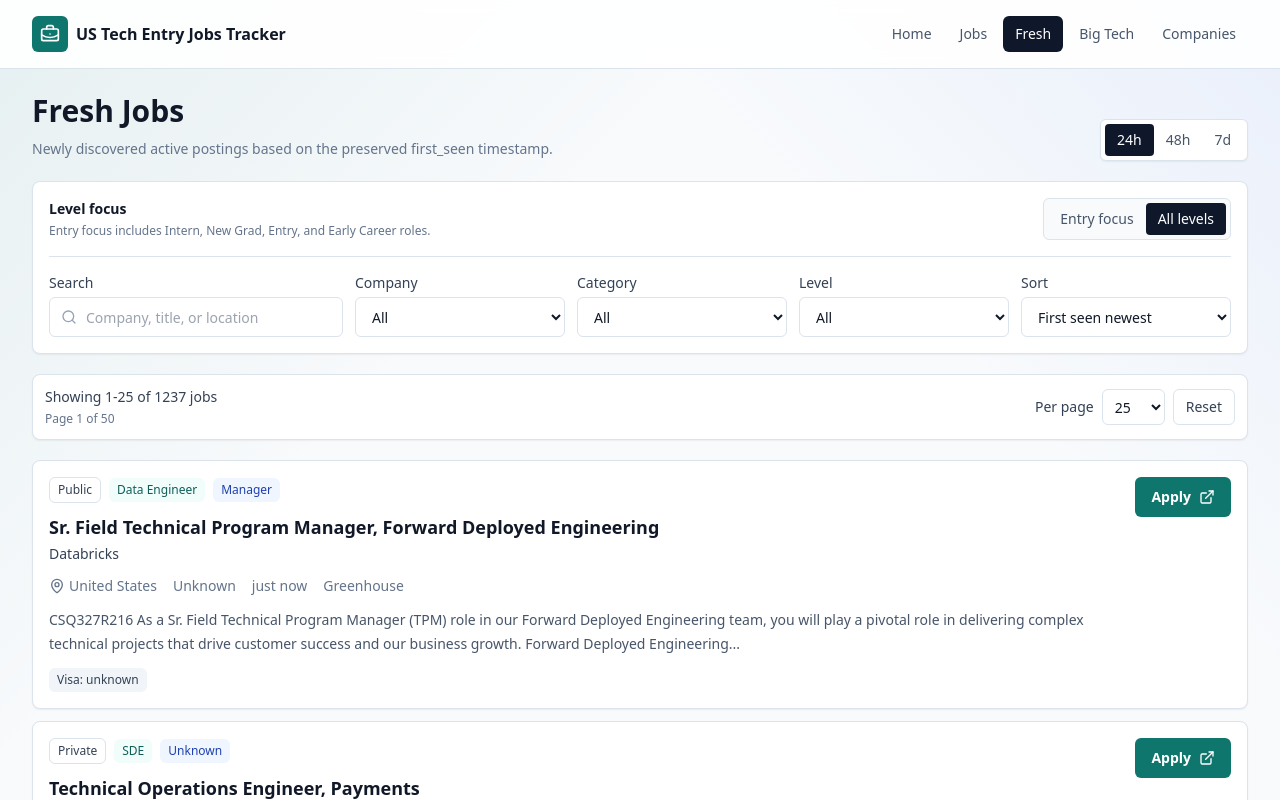
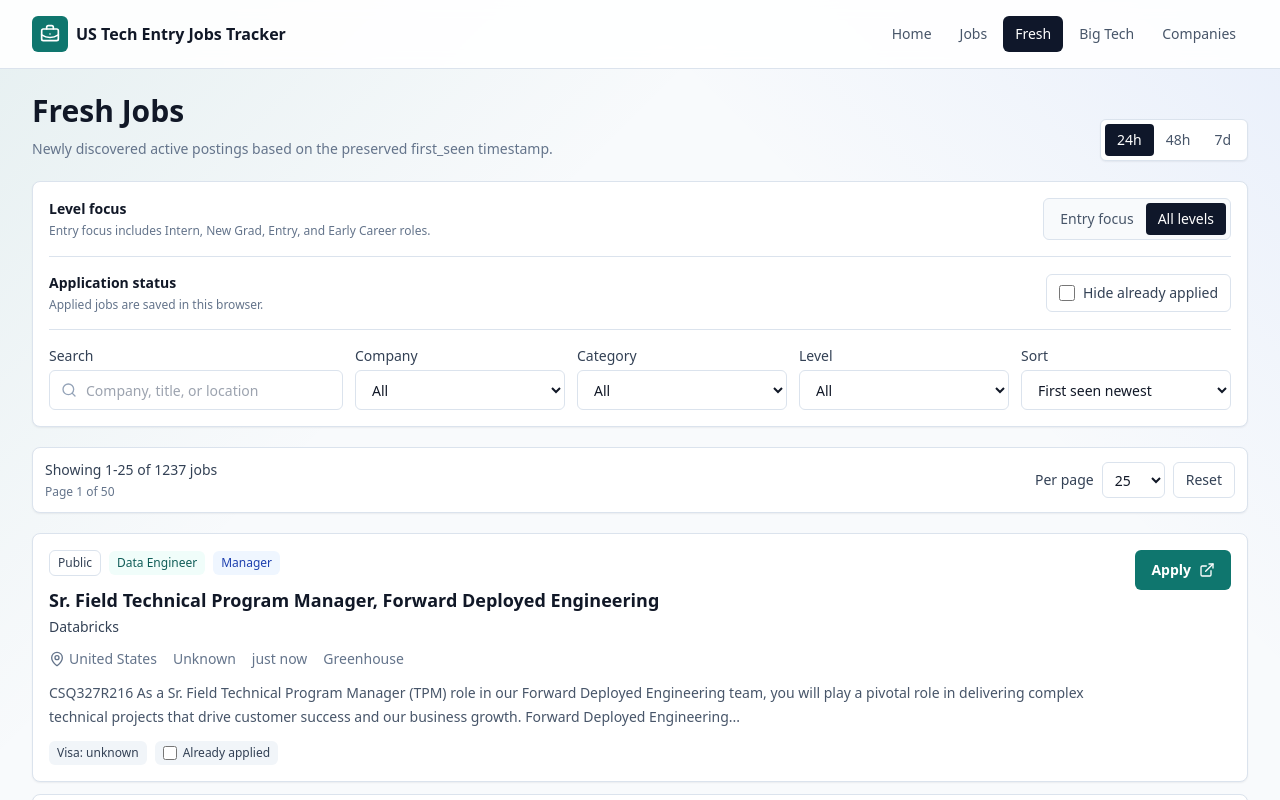
Before and after one commit to xuzhihuiCSY/entryJobTracker, a Next.js app: page /fresh in a window 1280 px wide. Shown: the top 800 px of the page. Built offline with nearby package versions, Linux system fonts and the light colour scheme.

Commit message:
Add local applied job filtering

```diff
--- a/components/JobCard.tsx
+++ b/components/JobCard.tsx
@@ -4,6 +4,8 @@
 
 type JobCardProps = {
   job: Job;
+  isApplied?: boolean;
+  onAppliedChange?: (jobId: string, isApplied: boolean) => void;
 };
 
 function relativeTime(value: string): string {
@@ -45,7 +47,7 @@
   return labels[value] ?? value.replaceAll("_", " ");
 }
 
-export function JobCard({ job }: JobCardProps) {
+export function JobCard({ job, isApplied = false, onAppliedChange }: JobCardProps) {
   const hasMultipleLocations = Boolean(job.location_count && job.location_count > 1);
   const locationText = hasMultipleLocations
     ? `${job.location_count} locations`
@@ -97,6 +99,19 @@
             <span className="rounded-md bg-slate-100 px-2 py-1 text-slate-700">
               {visaLabel(job.visa_signal)}
             </span>
+            <label
+              className={`inline-flex cursor-pointer items-center gap-1.5 rounded-md px-2 py-1 font-medium ${
+                isApplied ? "bg-emerald-50 text-emerald-800" : "bg-slate-100 text-slate-700"
+              }`}
+            >
+              <input
+                type="checkbox"
+                checked={isApplied}
+                onChange={(event) => onAppliedChange?.(job.id, event.target.checked)}
+                className="h-3.5 w-3.5 rounded border-slate-300 text-accent focus:ring-accent"
+              />
+              Already applied
+            </label>
             {job.requires_citizenship ? (
               <span className="inline-flex items-center gap-1 rounded-md bg-amber-50 px-2 py-1 font-medium text-amber-800">
                 <AlertTriangle aria-hidden="true" className="h-3.5 w-3.5" />
--- a/components/JobFilters.tsx
+++ b/components/JobFilters.tsx
@@ -14,6 +14,7 @@
 };
 
 const PAGE_SIZE_OPTIONS = [25, 50, 100];
+const APPLIED_STORAGE_KEY = "entryJobTracker.appliedJobIds";
 
 function SelectField({
   label,
@@ -140,6 +141,9 @@
     ...initialFilters
   });
   const [entryOnly, setEntryOnly] = useState(defaultEntryOnly);
+  const [hideApplied, setHideApplied] = useState(false);
+  const [appliedJobIds, setAppliedJobIds] = useState<Set<string>>(new Set());
+  const [appliedLoaded, setAppliedLoaded] = useState(false);
   const [page, setPage] = useState(1);
   const [pageSize, setPageSize] = useState(25);
 
@@ -153,13 +157,14 @@
   );
 
   const baseVisibleJobs = useMemo(() => filterJobs(jobs, filters), [jobs, filters]);
-  const visibleJobs = useMemo(
-    () =>
+  const visibleJobs = useMemo(() => {
+    const levelFilteredJobs =
       entryOnly && filters.level === "all"
         ? baseVisibleJobs.filter((job) => isEntryLevel(job))
-        : baseVisibleJobs,
-    [baseVisibleJobs, entryOnly, filters.level]
-  );
+        : baseVisibleJobs;
+    if (!hideApplied) return levelFilteredJobs;
+    return levelFilteredJobs.filter((job) => !appliedJobIds.has(job.id));
+  }, [appliedJobIds, baseVisibleJobs, entryOnly, filters.level, hideApplied]);
   const totalPages = Math.max(1, Math.ceil(visibleJobs.length / pageSize));
   const currentPage = Math.min(page, totalPages);
   const pageStart = (currentPage - 1) * pageSize;
@@ -169,11 +174,42 @@
 
   useEffect(() => {
     setPage(1);
-  }, [filters, jobs, pageSize, entryOnly]);
+  }, [filters, jobs, pageSize, entryOnly, hideApplied]);
 
   useEffect(() => {
     setPage((current) => Math.min(current, totalPages));
   }, [totalPages]);
+
+  useEffect(() => {
+    try {
+      const storedValue = window.localStorage.getItem(APPLIED_STORAGE_KEY);
+      const parsedValue = storedValue ? JSON.parse(storedValue) : [];
+      if (Array.isArray(parsedValue)) {
+        setAppliedJobIds(new Set(parsedValue.filter((value) => typeof value === "string")));
+      }
+    } catch {
+      setAppliedJobIds(new Set());
+    } finally {
+      setAppliedLoaded(true);
+    }
+  }, []);
+
+  useEffect(() => {
+    if (!appliedLoaded) return;
+    window.localStorage.setItem(APPLIED_STORAGE_KEY, JSON.stringify(Array.from(appliedJobIds)));
+  }, [appliedJobIds, appliedLoaded]);
+
+  function handleAppliedChange(jobId: string, isApplied: boolean) {
+    setAppliedJobIds((current) => {
+      const next = new Set(current);
+      if (isApplied) {
+        next.add(jobId);
+      } else {
+        next.delete(jobId);
+      }
+      return next;
+    });
+  }
 
   return (
     <div className="grid gap-5">
@@ -205,6 +241,28 @@
               All levels
             </button>
           </div>
+        </div>
+        <div className="mb-4 flex flex-col gap-3 border-b border-line pb-4 sm:flex-row sm:items-center sm:justify-between">
+          <div>
+            <p className="text-sm font-semibold text-ink">Application status</p>
+            <p className="mt-1 text-xs text-muted">
+              Applied jobs are saved in this browser.
+            </p>
+          </div>
+          <label className="inline-flex w-fit cursor-pointer items-center gap-2 rounded-md border border-line bg-white px-3 py-2 text-sm font-medium text-slate-700 hover:bg-slate-50">
+            <input
+              type="checkbox"
+              checked={hideApplied}
+              onChange={(event) => setHideApplied(event.target.checked)}
+              className="h-4 w-4 rounded border-slate-300 text-accent focus:ring-accent"
+            />
+            Hide already applied
+            {appliedJobIds.size > 0 ? (
+              <span className="rounded bg-slate-100 px-1.5 py-0.5 text-xs text-slate-600">
+                {appliedJobIds.size}
+              </span>
+            ) : null}
+          </label>
         </div>
         <div className="grid gap-3 lg:grid-cols-[minmax(18rem,1.4fr)_repeat(4,minmax(10rem,1fr))]">
           <label className="grid gap-1 text-sm font-medium text-slate-700">
@@ -289,6 +347,7 @@
             onClick={() => {
               setFilters({ ...DEFAULT_FILTERS, ...initialFilters });
               setEntryOnly(defaultEntryOnly);
+              setHideApplied(false);
             }}
             className="h-9 rounded-md border border-line bg-white px-3 text-sm font-medium text-slate-700 hover:bg-slate-50"
           >
@@ -299,7 +358,14 @@
 
       <section className="grid gap-3">
         {pageJobs.length > 0 ? (
-          pageJobs.map((job) => <JobCard key={job.id} job={job} />)
+          pageJobs.map((job) => (
+            <JobCard
+              key={job.id}
+              job={job}
+              isApplied={appliedJobIds.has(job.id)}
+              onAppliedChange={handleAppliedChange}
+            />
+          ))
         ) : (
           <div className="rounded-lg border border-dashed border-line bg-white p-8 text-center text-sm text-muted">
             {emptyMessage}
```
